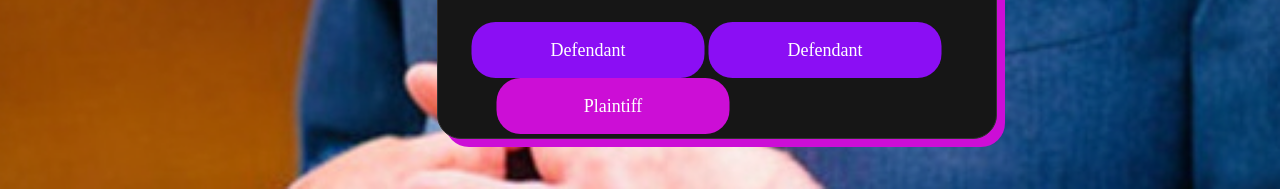
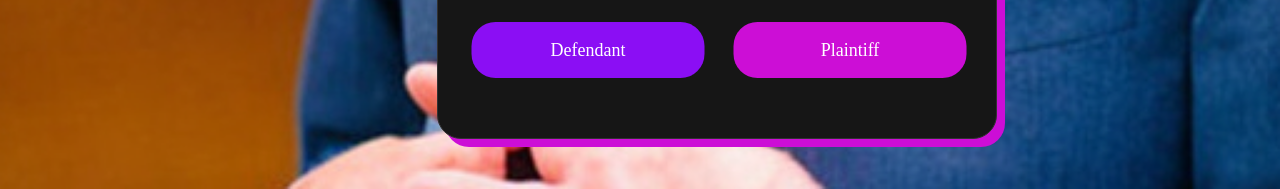
Before and after one commit to aalfaropizana/NLegal-Landing, a plain HTML site: page index.html in a window 1280 px wide. Shown: the part 611-800 px from the top of the page. Drawn offline with Linux system fonts and the light colour scheme.

Commit message:
Update index.html

```diff
--- a/index.html
+++ b/index.html
@@ -161,8 +161,7 @@ html, body {
 <a href="defendant.html">
   <button class="button">Defendant</button>
 </a>
-<!-- Button-->
- <button class="button">Defendant</button>-->
+
 <!-- Button -->
 <a href="contract-input.html">
     <button class="button-Plaintiff">Plaintiff</button>
```
